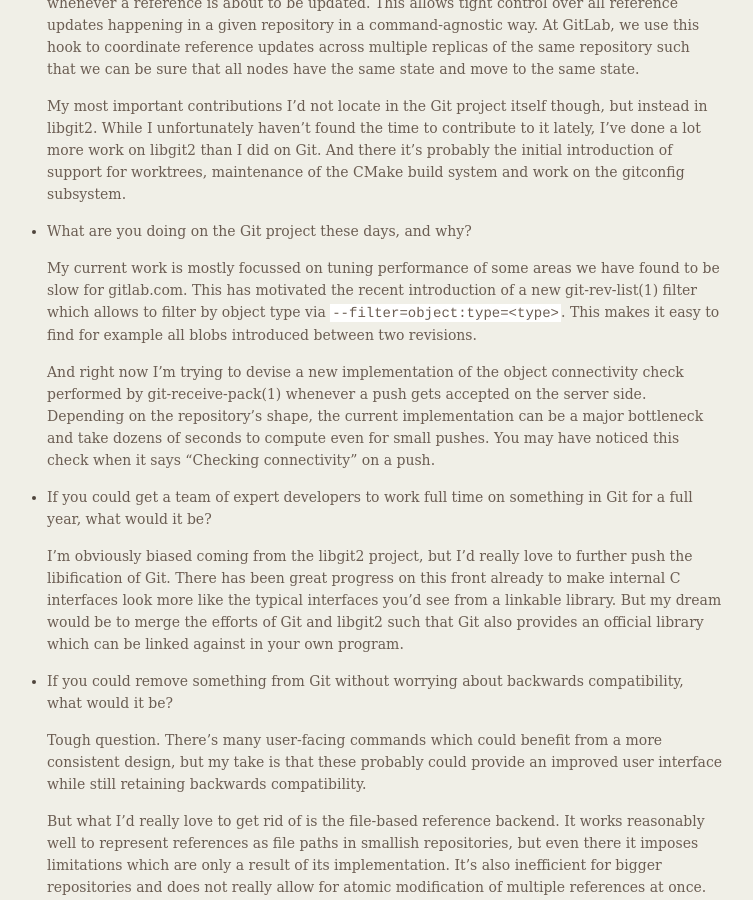
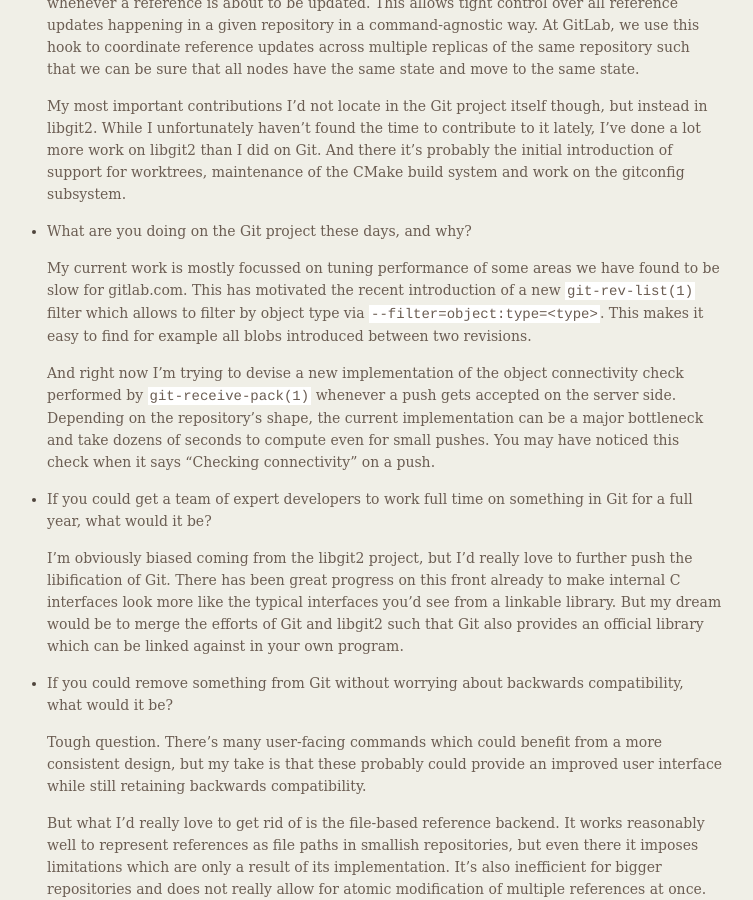
Before and after one commit to git/git.github.io, a Jekyll site: the page built from rev_news/drafts/edition-75.md, in a window 1280 px wide and 900 px high, scrolled down 589 px. Shown: the whole window, without its empty margins (387-1140 px from the left). Built offline with Jekyll 4.4.1, drawn with Linux system fonts in a browser that asks for light colours.

Commit message:
rn-75: monospace some man page references

```diff
--- a/rev_news/drafts/edition-75.md
+++ b/rev_news/drafts/edition-75.md
@@ -62,12 +62,12 @@
 
   My current work is mostly focussed on tuning performance of some areas
   we have found to be slow for gitlab.com. This has motivated the recent
-  introduction of a new git-rev-list(1) filter which allows to filter by
+  introduction of a new `git-rev-list(1)` filter which allows to filter by
   object type via `--filter=object:type=<type>`. This makes it easy to
   find for example all blobs introduced between two revisions.
 
   And right now I'm trying to devise a new implementation of the object
-  connectivity check performed by git-receive-pack(1) whenever a push gets
+  connectivity check performed by `git-receive-pack(1)` whenever a push gets
   accepted on the server side. Depending on the repository's shape, the
   current implementation can be a major bottleneck and take dozens of
   seconds to compute even for small pushes. You may have noticed this
```
